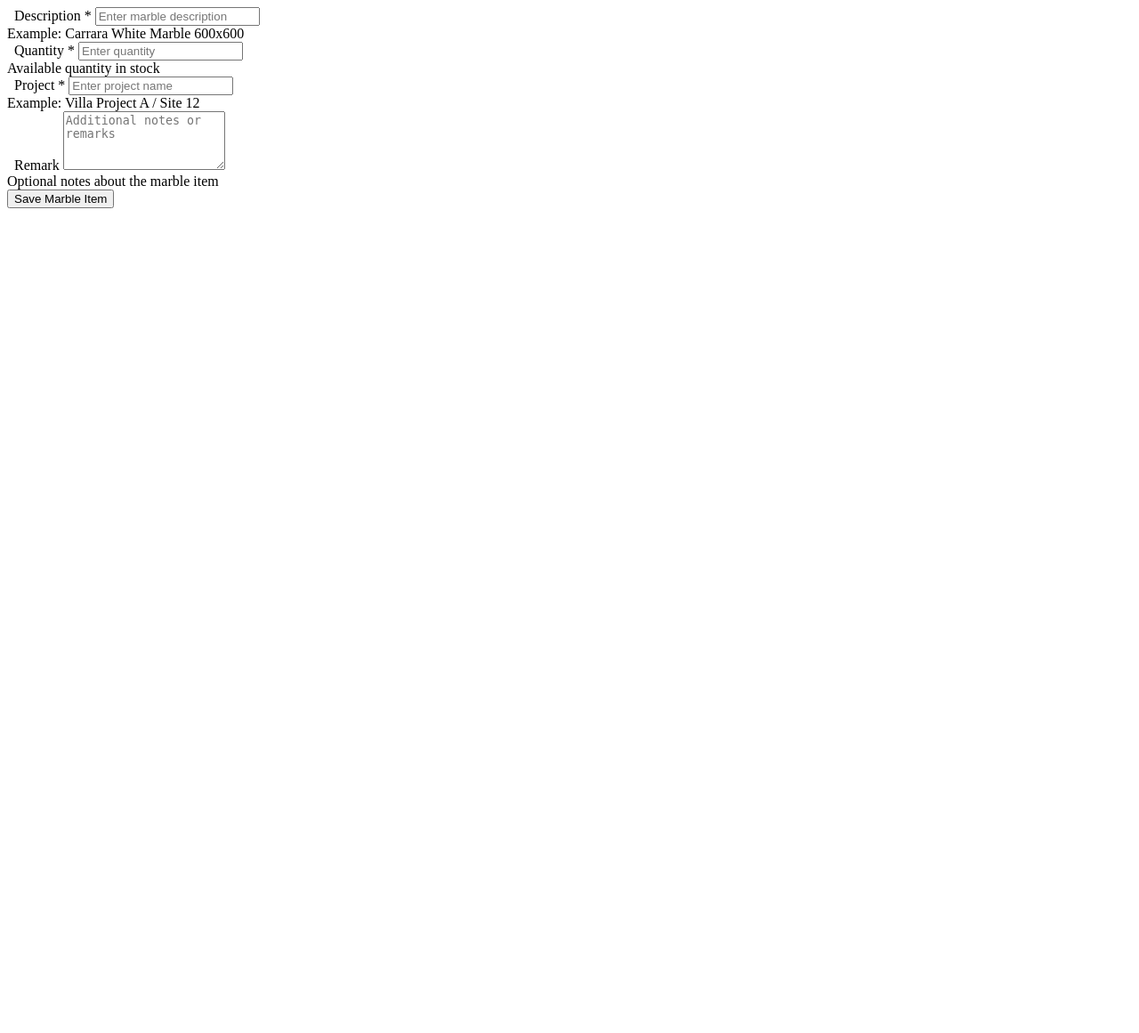
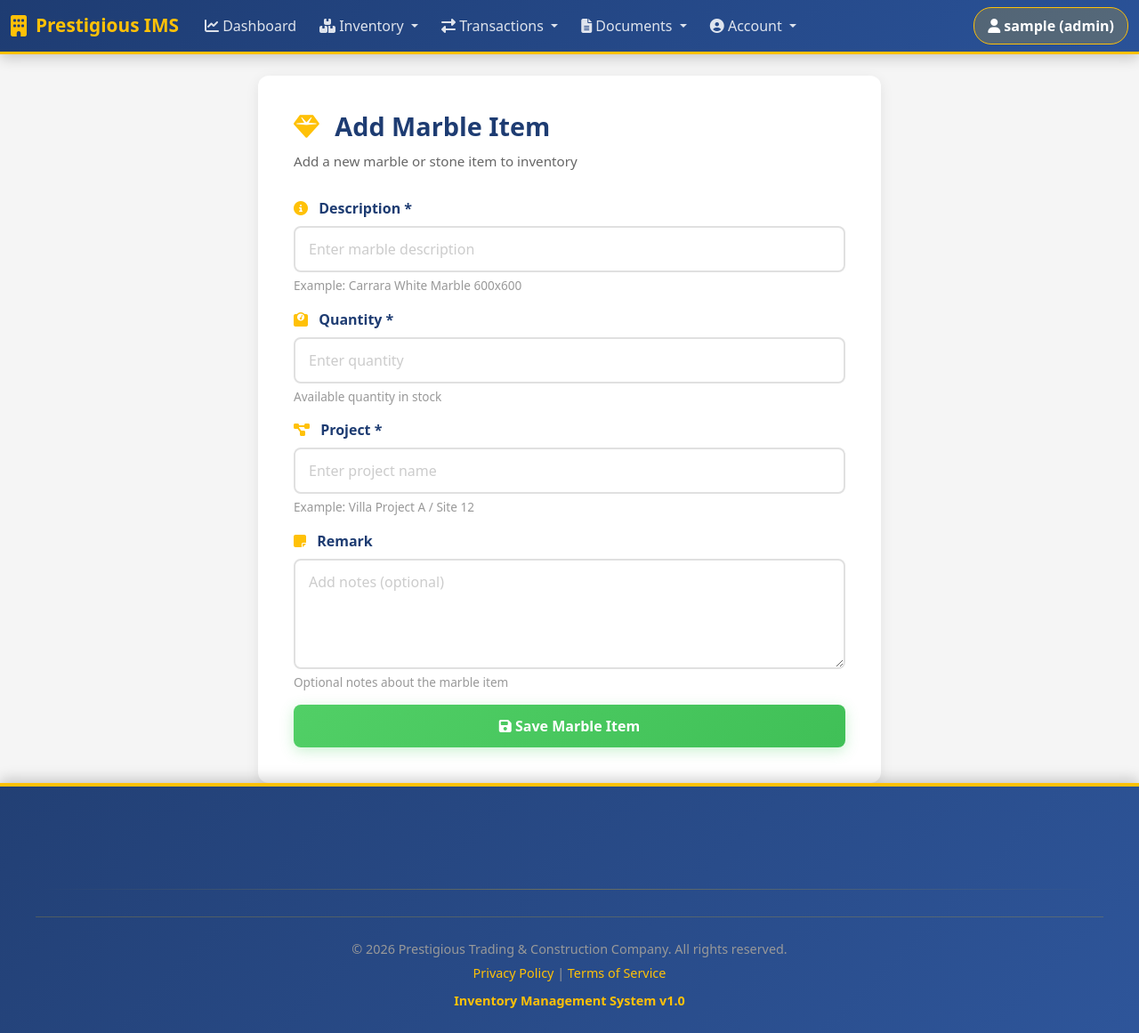
Before and after one commit to santospederson-ui/Inventory-Management-System, a Flask app: template templates/add_marble.html in a window 1280 px wide. Shown: the whole page at 89% size. Before the commit the page ends 234 px from the top, so only its background shows below. Run offline with Flask 3, Linux system fonts and the light colour scheme; the template is opened without the code that fills it, so the values that code supplies are empty; the visitor is signed in with stand-in values (Sample User, id 1).

Commit message:
Update add_marble.html

```diff
--- a/templates/add_marble.html
+++ b/templates/add_marble.html
@@ -1,4 +1,105 @@
-<form method="POST">
+{% extends 'base.html' %}
+
+{% block content %}
+
+<style>
+    .form-card {
+        background: white;
+        border-radius: 12px;
+        padding: 40px;
+        box-shadow: 0 4px 15px rgba(0, 0, 0, 0.08);
+        max-width: 700px;
+        margin: 0 auto;
+    }
+
+    .form-card h1 {
+        color: #1e3c72;
+        font-weight: 700;
+        margin-bottom: 10px;
+        font-size: 1.8rem;
+    }
+
+    .form-card .form-subtitle {
+        color: #666;
+        margin-bottom: 30px;
+        font-size: 0.95rem;
+    }
+
+    .form-group label {
+        color: #1e3c72;
+        font-weight: 600;
+        margin-bottom: 8px;
+        display: block;
+    }
+
+    .form-control {
+        border: 2px solid #e0e0e0;
+        border-radius: 8px;
+        padding: 12px 15px;
+        transition: all 0.3s ease;
+        margin-bottom: 20px;
+    }
+
+    .form-control:focus {
+        border-color: #ffc107;
+        box-shadow: 0 0 0 3px rgba(255, 193, 7, 0.15);
+        outline: none;
+    }
+
+    .form-control::placeholder {
+        color: #ccc;
+    }
+
+    .btn-submit {
+        width: 100%;
+        padding: 12px;
+        background: linear-gradient(135deg, #51CF66 0%, #40C057 100%);
+        color: white;
+        border: none;
+        border-radius: 8px;
+        font-weight: 700;
+        font-size: 1rem;
+        cursor: pointer;
+        transition: all 0.3s ease;
+        box-shadow: 0 4px 15px rgba(81, 207, 102, 0.3);
+    }
+
+    .btn-submit:hover {
+        transform: translateY(-3px);
+        box-shadow: 0 8px 25px rgba(81, 207, 102, 0.4);
+    }
+
+    .form-hint {
+        color: #999;
+        font-size: 0.85rem;
+        margin-top: -15px;
+        margin-bottom: 15px;
+    }
+</style>
+
+<div class="form-card">
+
+    <h1>
+        <i class="fas fa-gem" style="color: #ffc107; margin-right: 10px;"></i>
+        Add Marble Item
+    </h1>
+
+    <p class="form-subtitle">
+        Add a new marble or stone item to inventory
+    </p>
+
+    {% with messages = get_flashed_messages(with_categories=true) %}
+        {% if messages %}
+            {% for category, message in messages %}
+                <div class="alert alert-{{ 'danger' if category == 'danger' else 'success' }} alert-dismissible fade show">
+                    {{ message }}
+                    <button type="button" class="btn-close" data-bs-dismiss="alert"></button>
+                </div>
+            {% endfor %}
+        {% endif %}
+    {% endwith %}
+
+    <form method="POST" novalidate>
 
         <div class="form-group">
             <label>
@@ -62,7 +163,7 @@
             <textarea name="remark"
                       class="form-control"
                       rows="4"
-                  placeholder="Additional notes or remarks"></textarea>
+                      placeholder="Add notes (optional)"></textarea>
 
             <div class="form-hint">
                 Optional notes about the marble item
@@ -75,3 +176,7 @@
         </button>
 
     </form>
+
+</div>
+
+{% endblock %}
```
Lines whose indentation alone changed are shown as unchanged.
